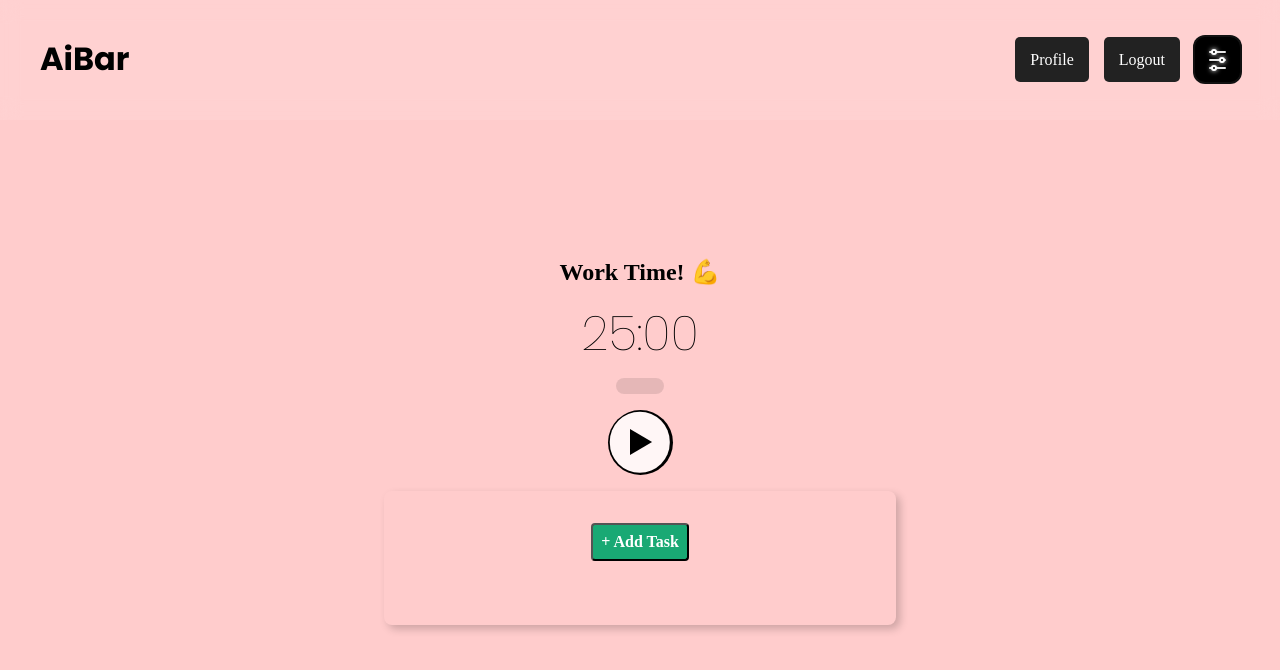
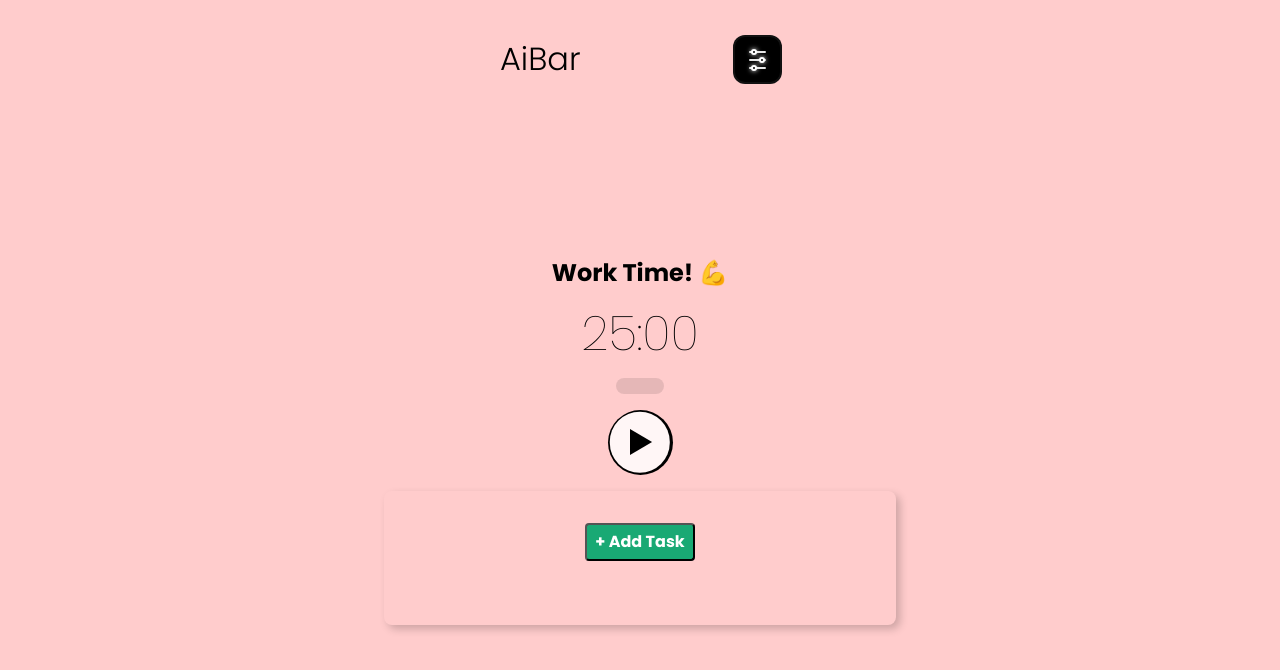
Before and after one commit to Sam0420/AiBar, a React (Vite) app: page / in a window 1280 px wide. Shown: the top 670 px of the page. Built offline with nearby package versions, Linux system fonts and the light colour scheme; a web font is replaced by a local one.

Commit message:
fixed the positioning of the header and took away the unncessary buttons

```diff
--- a/src/Timer.jsx
+++ b/src/Timer.jsx
@@ -90,7 +90,9 @@ const Timer = () => {
 
 
   return (
-    <div className="app-container">
+    <div style={{ backgroundColor }} className="min-vh-100 w-100 flex flex-column">
+
+      <div className="app-container">
 
       {/* HEADER */}
       <header className="header">
@@ -98,8 +100,6 @@ const Timer = () => {
 
         {/* Right-side Buttons */}
         <div className="header-buttons">
-          <button className="btn">Profile</button>
-          <button className="btn">Logout</button>
           <SettingsButton
             onClick={() => setIsSettingsOpen((prev) => !prev)}
             isOpen={isSettingsOpen}
@@ -141,6 +141,7 @@ const Timer = () => {
         />
       </main>
     </div>
+    </div>
   );
 };
 
--- a/src/index.css
+++ b/src/index.css
@@ -1,22 +1,12 @@
 @import url('https://fonts.googleapis.com/css2?family=Playfair+Display:ital,wght@0,400..900;1,400..900&display=swap');
 @import url('https://fonts.googleapis.com/css2?family=Poppins:ital,wght@0,100;0,200;0,300;0,400;0,500;0,600;0,700;0,800;0,900;1,100;1,200;1,300;1,400;1,500;1,600;1,700;1,800;1,900&display=swap');
 
-.title {
-  font-family: "Poppins", serif;
-  font-weight: 300;
-}
 
-.subtitle{
-  font-family: "Poppins", sans-serif;
-  font-weight: 150;
-  font-style: normal;
-}
 
 .translate-y-50 {
   transform: translateY(-50%);
 }
 
-/* App container to ensure full height */
 .app-container {
   min-height: 100vh;
   display: flex;
@@ -29,13 +19,11 @@
   display: flex;
   justify-content: space-between; /* Push title left & buttons right */
   align-items: center;
-  padding: 20px 40px; /* Adjust spacing */
+  padding: 20px 500px; /* Adjust spacing */
   position: fixed; /* Keep header fixed at the top */
   width: 100%;
   top: 0;
   left: 0;
-  background-color: rgba(255, 255, 255, 0.1); /* Slight transparent effect */
-  backdrop-filter: blur(10px); /* Glassmorphism effect */
   z-index: 100;
 }
 
@@ -43,6 +31,8 @@
 .title {
   font-size: 2rem;
   font-weight: bold;
+  font-family: "Poppins", serif;
+  font-weight: 300;
 }
 
 /* BUTTONS CONTAINER */
@@ -74,4 +64,7 @@
   align-items: center;
   justify-content: center;
   padding-top: 80px; /* Prevent overlap with fixed header */
+  font-family: "Poppins";
+  font-weight: 500;
+  font-style: normal;
 }
```
